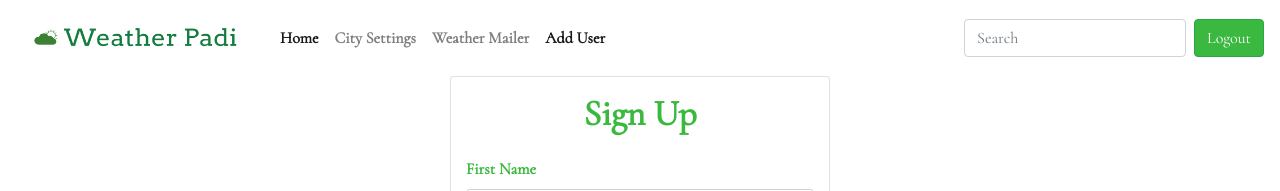
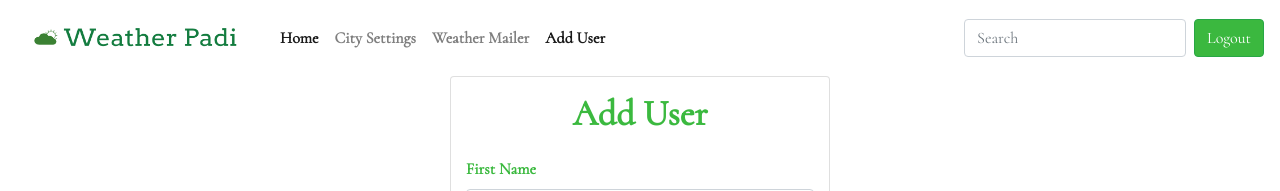
Before and after one commit to Ikechukwu-Ezugworie/WeatherApiFrontEndAngular, an Angular app: page /weatherpadi/register in a window 1280 px wide. Shown: the top 191 px of the page. Built offline with nearby package versions, Linux system fonts and the light colour scheme.

Commit message:
Changes include labels

```diff
--- a/src/app/logedInUserRoute/logged-in-user/create-user/create-user.component.html
+++ b/src/app/logedInUserRoute/logged-in-user/create-user/create-user.component.html
@@ -3,7 +3,7 @@
     <div class="col-md-4"></div>
     <br><br><br>
 
-    <div class=" card col-md-4 padding_top_10">  <p class="text-center form-header"> Sign Up</p>
+    <div class=" card col-md-4 padding_top_10">  <p class="text-center form-header"> Add User </p>
 
 
 <div class="loader" *ngIf="showSpinner; else registerForm"></div>
--- a/src/app/logedInUserRoute/logged-in-user/usermailer/usermailer.component.html
+++ b/src/app/logedInUserRoute/logged-in-user/usermailer/usermailer.component.html
@@ -26,7 +26,7 @@
       <div class="col-md-6">
         <div class="row">
           <div class="col-md-12">
-            <p>Add user</p>
+            <label style="font-size: 19px; margin-bottom: 1rem"> Add User </label>
             <form [formGroup] = "newUserForm"
                   (ngSubmit) = " submitUser()"
             >
```
